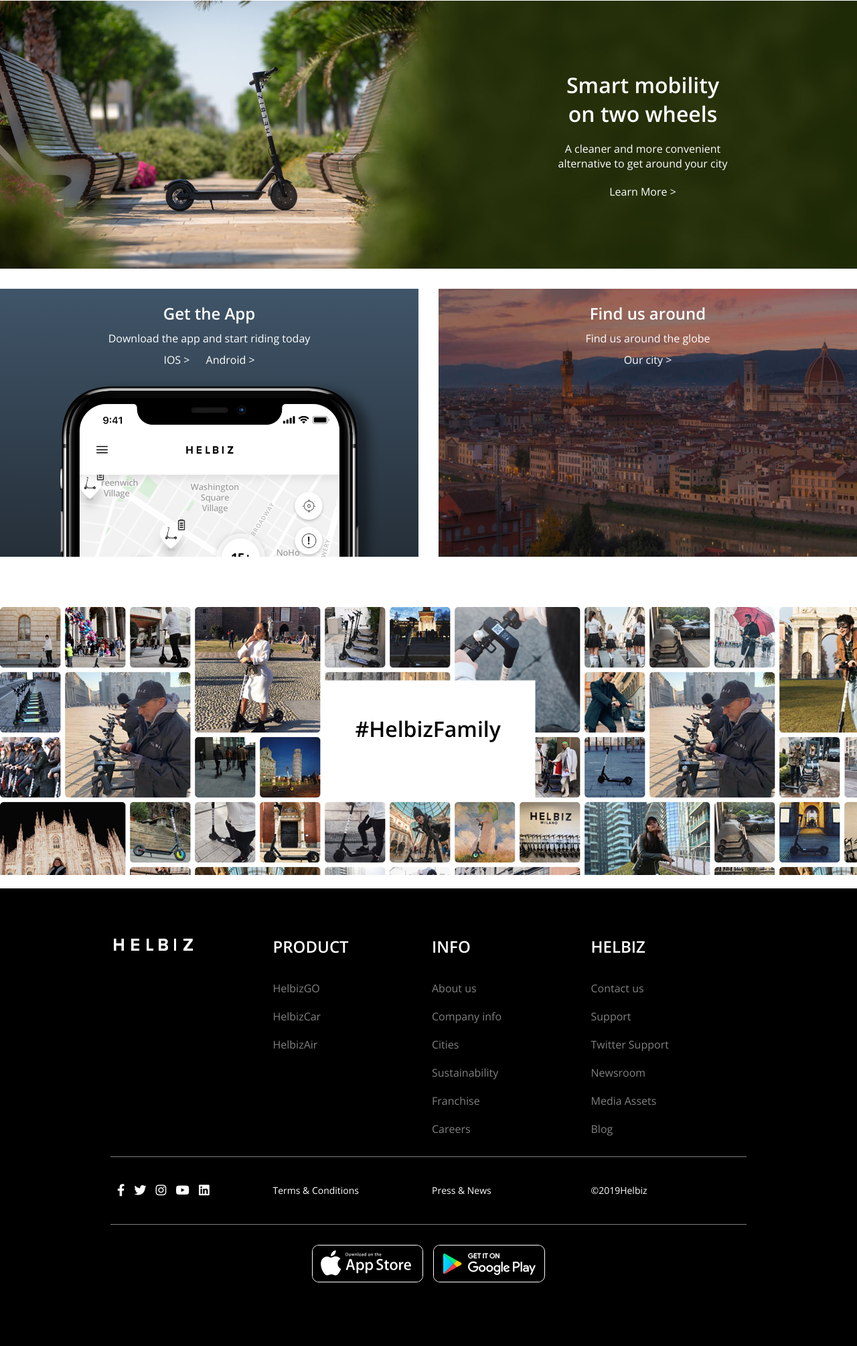
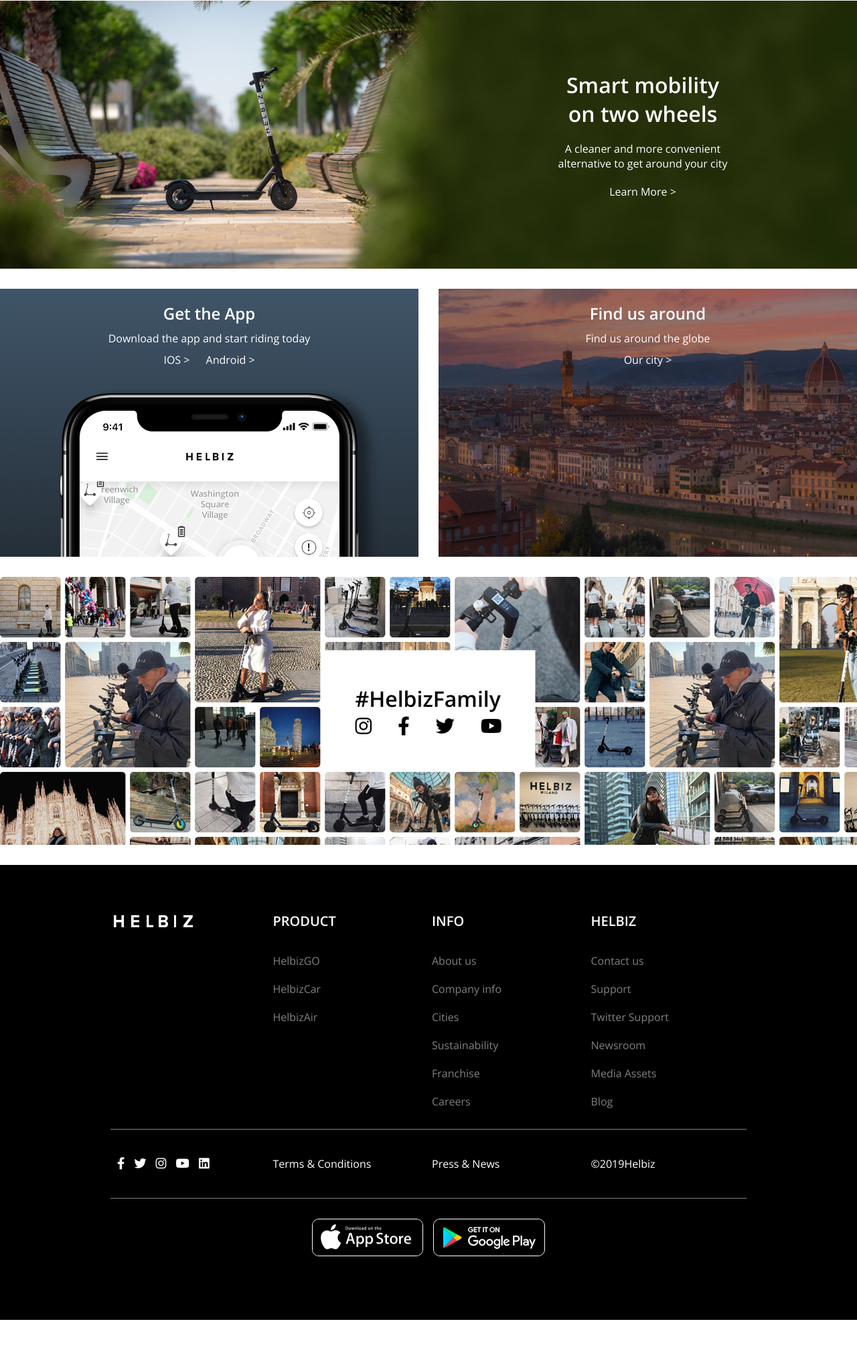
Before and after one commit to IvanDF/html-css-helbiz, a plain HTML site: page index.html in a window 1280 px wide. Shown: the part 2042-4051 px from the top of the page at 67% size. After the commit the page ends 4012 px from the top, so only its background shows below. Drawn offline with nearby package versions, Linux system fonts and the light colour scheme.

Commit message:
Graphics fixes

```diff
--- a/css/style.css
+++ b/css/style.css
@@ -152,6 +152,9 @@ a {
 }
 
 /* DRIVE */
+.drive {
+  margin: 0 15px;
+}
 
 .mobility-box,
 .app-box,
@@ -195,7 +198,7 @@ a {
 }
 
 .app-box {
-  background: url("../img/main/drive/helbiz-app.png") no-repeat center 100px, linear-gradient(#405569, #252f38);
+  background: url("../img/main/drive/helbiz-app.png") no-repeat center 110px, linear-gradient(#405569, #252f38);
   background-size: cover;
 }
 
@@ -230,6 +233,7 @@ a {
 }
 
 .social-box a {
+  color: #000;
   font-size: 24px;
   padding-right: 30px;
 }
@@ -241,7 +245,7 @@ a {
 /* FOOTER */
 
 .footer {
-  margin-top: 20px;
+  margin-top: 30px;
   background: #000;
   color: #fff;
   padding: 60px 20px;
@@ -254,6 +258,7 @@ a {
 }
 
 .footer h4 {
+  font-size: 20px;
   margin-bottom: 15px;
 }
 
@@ -262,7 +267,7 @@ a {
 }
 
 .footer-menu img {
-  padding-top: 15px;
+  padding: 15px 0 40px 0;
 }
 
 .footer-menu li a {
@@ -277,7 +282,6 @@ a {
 .footer-info a {
   display: inline-block;
   padding: 20px 0;
-  font-size: 14px
 }
 
 .footer-info a i {
@@ -290,7 +294,7 @@ a {
 }
 
 .footer-app-box img {
-  margin: 10px 5px;
+  margin: 10px 5px 20px;
   border: solid 1px #fff;
   border-radius: 10px
 }
@@ -340,7 +344,7 @@ a {
 
   /* DRIVE */
   .drive {
-    margin: 60px 0;
+    margin: 60px 0 15px;
   }
 
   .app-box {
@@ -370,8 +374,14 @@ a {
   /* FOOTER */
 
   .footer-menu,
-  .footer-info  {
+  .footer-info {
     text-align: left;
+  }
+
+  .footer-app-box img {
+    margin: 10px 5px;
+    border: solid 1px #fff;
+    border-radius: 10px
   }
 
 }
```
